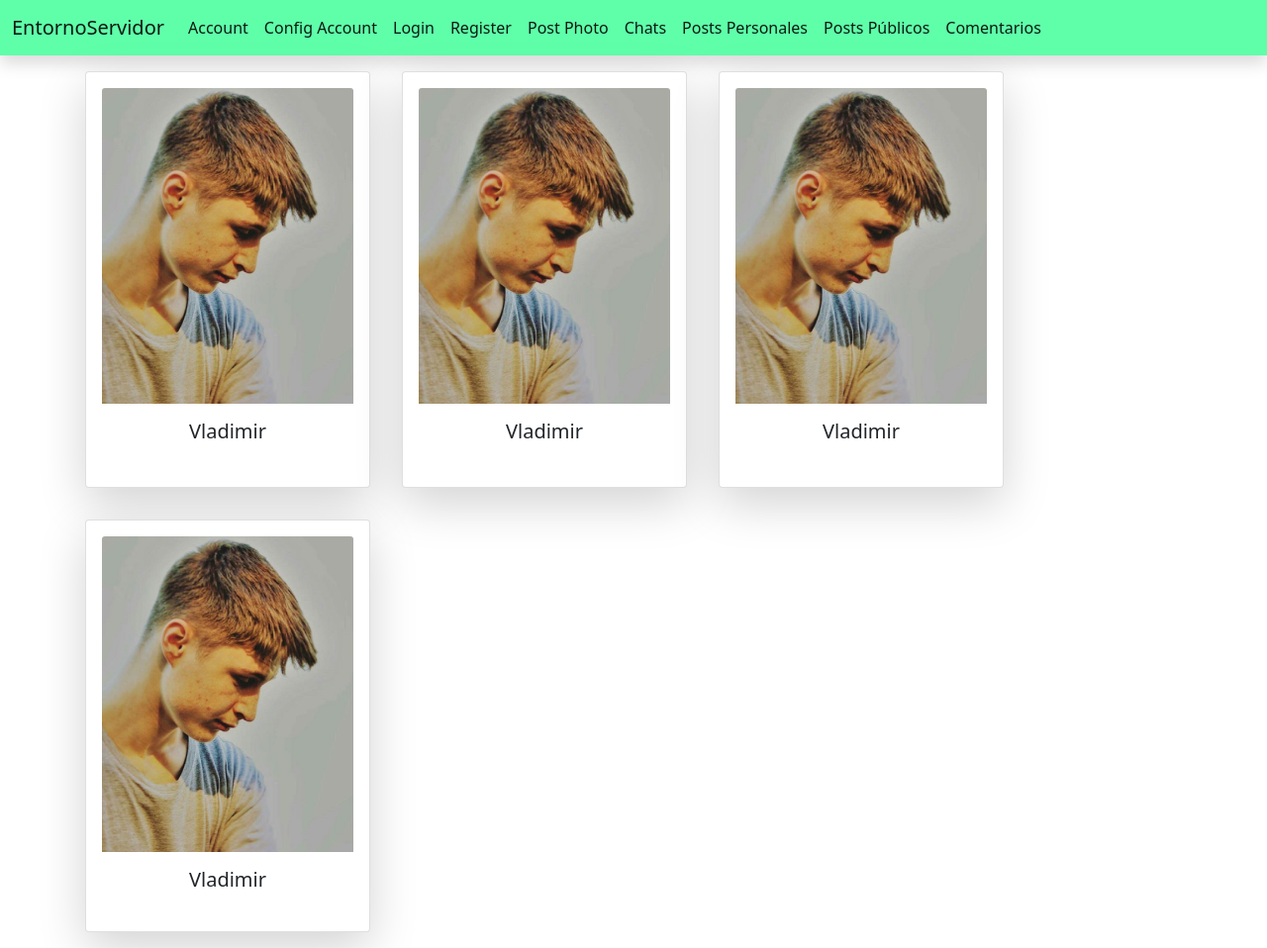
After one commit to Rafael-bot/Grupo6-EntornoServidor, a Django app: template Sprint 6/redSocial/templates/Posts/personalPosts/personalPosts.html in a window 1280 px wide. The commit adds this page. Shown: the whole page at 99% size. Run offline with Django 3.2, Linux system fonts and the light colour scheme; the template is opened without the code that fills it, so the values that code supplies are empty; some libraries are stand-ins or nearby versions.

Commit message:
Añado Templates del aplicativo Posts

```diff
--- a/Sprint 6/redSocial/templates/Base.html
+++ b/Sprint 6/redSocial/templates/Base.html
@@ -1,23 +1,24 @@
-{% load static %}
+
 <html lang="en">
 
 <head>
     <meta charset="UTF-8">
     <link href="https://cdn.jsdelivr.net/npm/bootstrap@5.0.0-beta1/dist/css/bootstrap.min.css" rel="stylesheet"
           integrity="sha384-giJF6kkoqNQ00vy+HMDP7azOuL0xtbfIcaT9wjKHr8RbDVddVHyTfAAsrekwKmP1" crossorigin="anonymous">
-    <link rel="stylesheet" href="{% static 'Css/main.css' %}">
+    {% load static %}
+    <link rel="stylesheet" type="text/css" href="{% static 'css/main.css' %}">
     <title>Ey</title>
 </head>
-<body class="bg-light">
-<nav class="navbar navbar-expand-lg navbar-light bg-mute ">
+<body >
+<nav class="navbar navbar-expand-lg navbar-light bg-mute nav-style shadow">
     <div class="container-fluid">
         <a class="navbar-brand" href="/">EntornoServidor</a>
         <button class="navbar-toggler" type="button" data-bs-toggle="collapse" data-bs-target="#navbarSupportedContent"
                 aria-controls="navbarSupportedContent" aria-expanded="false" aria-label="Toggle navigation">
             <span class="navbar-toggler-icon"></span>
         </button>
-        <div class="collapse navbar-collapse" id="navbarSupportedContent">
-            <ul class="navbar-nav me-auto mb-2 mb-lg-0">
+        <div class="collapse navbar-collapse  d-flex align-items-end flex-column" id="navbarSupportedContent">
+            <ul class="navbar-nav me-auto mb-2 mb-lg-0 ">
                 <li class="nav-item">
                     <a class="nav-link active" aria-current="page" href="/cuentas/userInformation/">Account</a>
                 </li>
@@ -36,11 +37,23 @@
                 <li class="nav-item">
                     <a class="nav-link active" aria-current="page" href="/cuentas/privateChat/">Chats</a>
                 </li>
+                <li class="nav-item">
+                    <a class="nav-link active" aria-current="page" href="/posts/personalPosts/">Posts Personales</a>
+                </li>
+                <li class="nav-item">
+                    <a class="nav-link active" aria-current="page" href="/posts/publicPosts/">Posts Públicos</a>
+                </li
+                <li class="nav-item">
+                    <a class="nav-link active" aria-current="page" href="/posts/comments/">Comentarios</a>
+                </li>
             </ul>
+            <!--
             <form class="d-flex">
                 <input class="form-control me-2" type="search" placeholder="Search" aria-label="Search">
                 <button class="btn btn-outline-success" type="submit">Search</button>
             </form>
+            -->
+
         </div>
     </div>
 </nav>
--- /dev/null
+++ b/Sprint 6/redSocial/templates/Posts/personalPosts/personalPosts.html
@@ -0,0 +1,35 @@
+{% extends 'Base.html' %}
+{% load static %}
+{% block contentNav %}
+<div class="container">
+    <div class="row ">
+        <div class="card shadow-lg m-3 p-3" style="width: 18rem;">
+            <img class="card-img-top" src="{% static 'img/image.png' %}" alt="Card image cap">
+            <div class="card-body">
+                <h5 class="card-title text-center pb-1">Vladimir</h5>
+            </div>
+        </div>
+        <div class="card shadow-lg m-3 p-3" style="width: 18rem;">
+            <img class="card-img-top" src="{% static 'img/image.png' %}" alt="Card image cap">
+            <div class="card-body">
+                <h5 class="card-title text-center pb-1">Vladimir</h5>
+            </div>
+        </div>
+        <div class="card shadow-lg m-3 p-3" style="width: 18rem;">
+            <img class="card-img-top" src="{% static 'img/image.png' %}" alt="Card image cap">
+            <div class="card-body">
+                <h5 class="card-title text-center pb-1">Vladimir</h5>
+            </div>
+        </div>
+        <div class="card shadow-lg m-3 p-3" style="width: 18rem;">
+            <img class="card-img-top" src="{% static 'img/image.png' %}" alt="Card image cap">
+            <div class="card-body">
+                <h5 class="card-title text-center ">Vladimir</h5>
+            </div>
+        </div>
+    </div>
+
+</div>
+
+
+{% endblock %}
```
Also changed, not shown: Sprint 6/redSocial/templates/Posts/comments/comments.html (added, +9 -0 lines), Sprint 6/redSocial/templates/Posts/publicPosts/publicPosts.html (added, +9 -0 lines).
